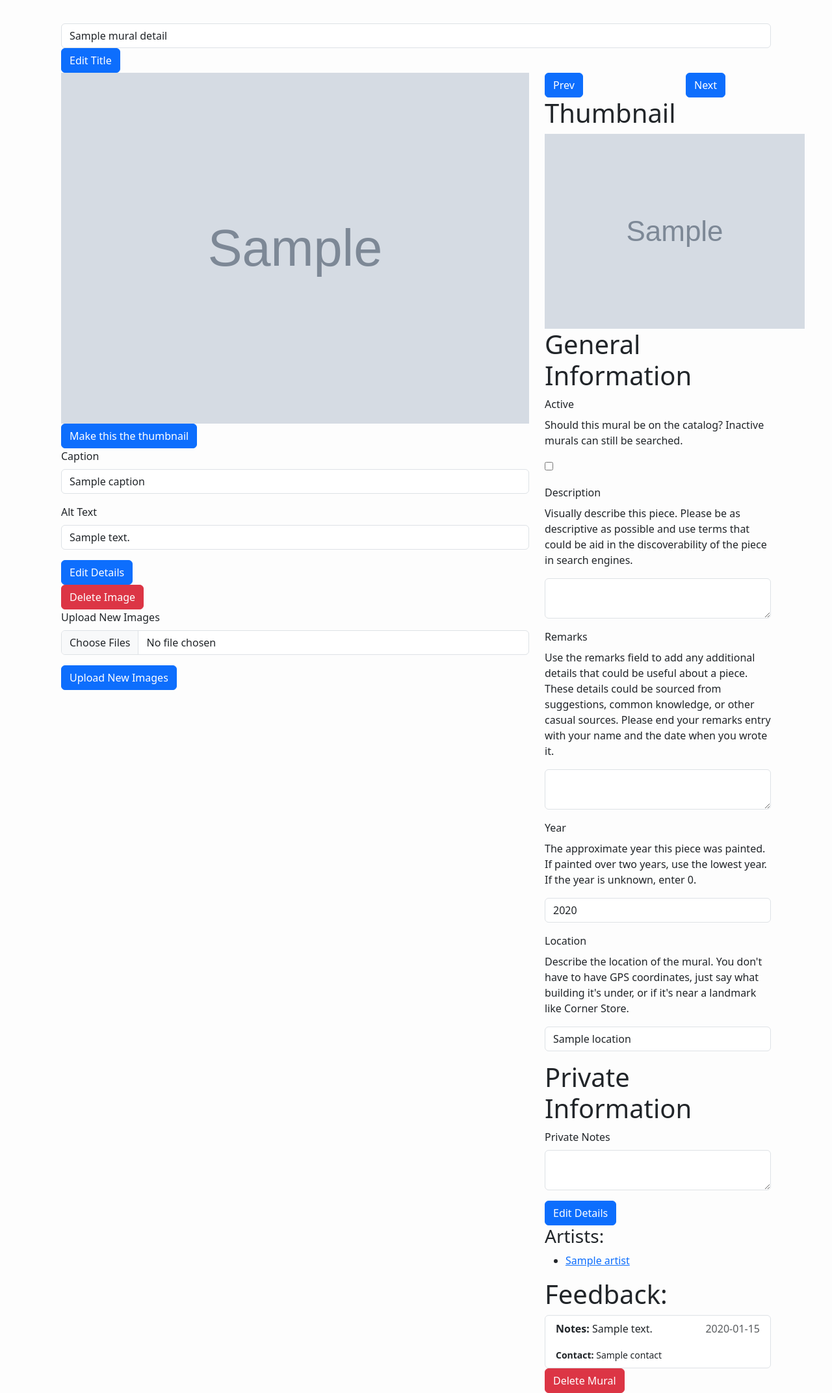
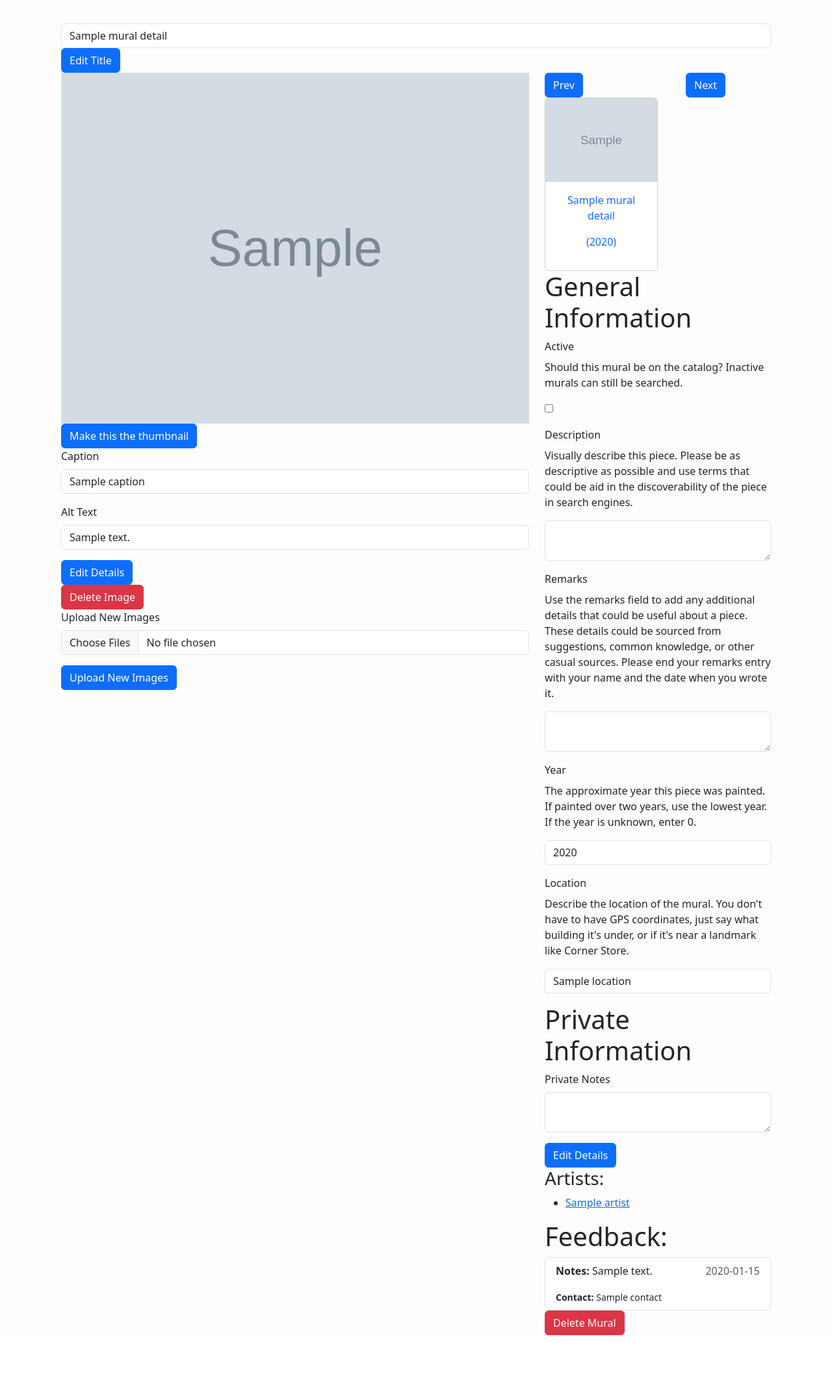
Before and after one commit to wilsonmcdade/tunnelvision, a Flask app: template templates/edit.html in a window 1280 px wide. Shown: the part 64-2208 px from the top of the page at 65% size. After the commit the page ends 2119 px from the top, so only its background shows below. Run offline with Flask 3, Linux system fonts and the light colour scheme; the template is opened without the code that fills it: most values are stand-ins (such as "Sample title", 1, 10 or a date in 2020); grey boxes marked "Sample" are stand-in pictures; parts of the project's set-up code (start-up, migrations or seed data) failed here and were passed over; some libraries are stand-ins or nearby versions.

Commit message:
Added mural card preview to the edit page

```diff
--- a/templates/edit.html
+++ b/templates/edit.html
@@ -75,8 +75,17 @@
                     {% endif %}
                 </div>
             </div>
-            <h1>Thumbnail</h1>
-            <img src="{{ muralDetails['thumbnail'] }}">
+              <div class="card col-lg-6 text-center"
+                <div>
+                    <a style="text-decoration: none;" href="/murals/{{ muralDetails['id'] }}">
+                    <img class="card-img-top" src="{{ muralDetails['thumbnail'] }}">
+                    <div class="card-body">
+                        <p>{{ muralDetails['title'] }}</p>
+                        <p>({% if muralDetails["year"] != 0 %}{{ muralDetails["year"] }}{% else %}Unknown{% endif %})</p>
+                    </div>
+                    </div>
+                </a>
+            <div class="row">
             <h1>General Information</h1>
             <form action="/editmural/{{ muralDetails['id'] }}" method="post">
                 <div class="mb-3">
@@ -111,7 +120,7 @@
                 </div>
                 <button type="submit" class="btn btn-primary">Edit Details</button>
             </form>
-
+            </div>
             {% if muralDetails["artists"]|length > 0: %}
             <h3>Artists:</h3>
             <ul>
```
